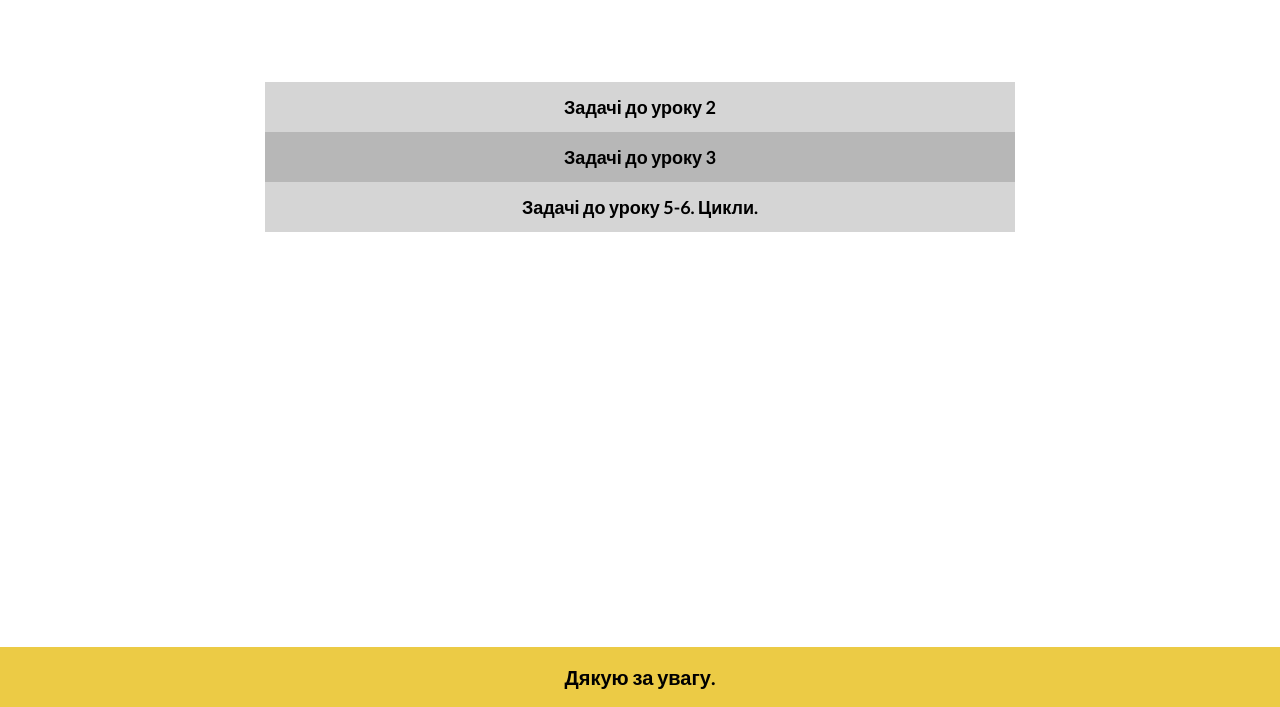
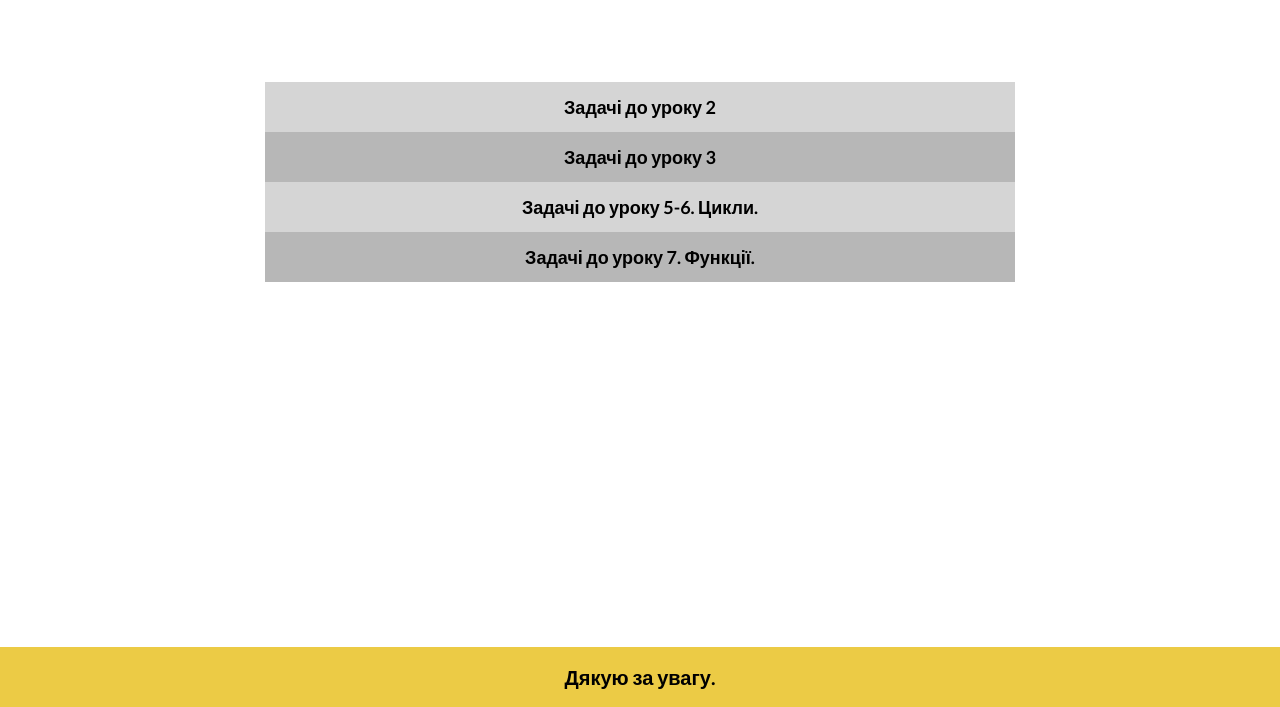
Before and after one commit to KateOlexMari/JS-HW, a plain HTML site: page main.html in a window 1280 px wide. Shown: the part 93-800 px from the top of the page. Drawn offline with Linux system fonts and the light colour scheme; files whose address does not match are found by name.

Commit message:
Add files via upload

```diff
--- a/main.html
+++ b/main.html
@@ -33,6 +33,10 @@
 						<a href="./lesson_5_6/lesson_5_6.html"
 							>Задачі до уроку 5-6. Цикли.</a>
 					</div>
+					<div class="task-block__1">
+						<a href="./lesson_7/lesson_7.html"
+							>Задачі до уроку 7. Функції.</a>
+					</div>
             </div>
           </div>
         </div>
```
